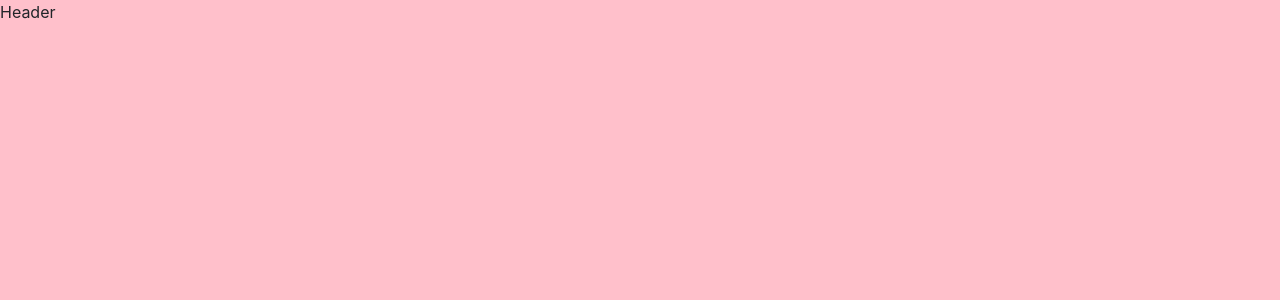
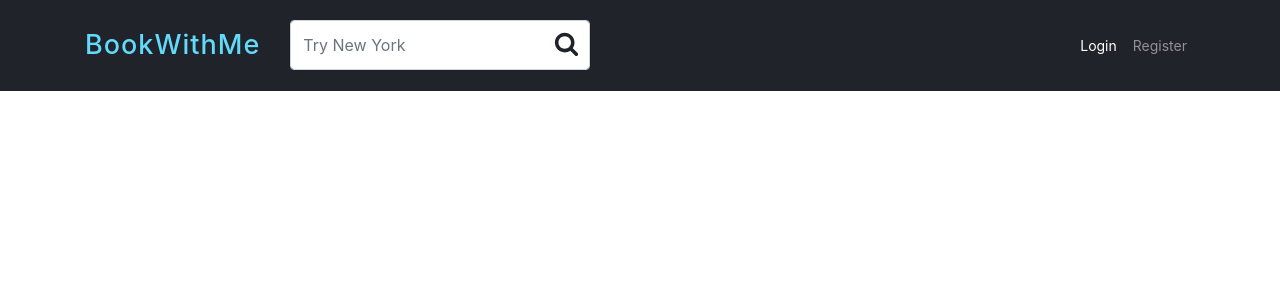
Before and after one commit to jeromeski/book-with-me, a React (Create React App) app: page / in a window 1280 px wide. Shown: the top 300 px of the page. Built offline with nearby package versions, Linux system fonts and the light colour scheme.

Commit message:
Created Header component with styles

```diff
--- /dev/null
+++ b/src/assets/img/sprite.html
@@ -0,0 +1,26 @@
+<!doctype html>
+<html>
+<head>
+    <title>IcoMoon - SVG Icons</title>
+    <meta charset="utf-8">
+    <meta name="viewport" content="width=device-width, initial-scale=1">
+    <link rel="stylesheet" href="demo-files/demo.css">
+    <link rel="stylesheet" href="style.css">
+</head>
+<body>
+<header class="bgc1 clearfix">
+<div class="mhl">
+    <p>SVG Icons - Generated by <a href="https://icomoon.io/app">IcoMoon</a></p><p><strong>Notice</strong>: This demo (along with "symbol-defs.svg" and "svgxuse.js" files) should be <b>hosted on a web server</b> to work properly.</p>
+</div>
+</header>
+    <div class="clearfix mhl ptl">
+        <h1 class="mvm mtn fgc1">Grid Size: 14</h1>
+        <div class="glyph fs1">
+            <div class="clearfix pbs">
+                <svg class="icon icon-search"><use xlink:href="symbol-defs.svg#icon-search"></use></svg><span class="name"> icon-search</span>
+            </div>
+        </div>
+  </div>
+<script defer src="svgxuse.js"></script>
+</body>
+</html>
--- /dev/null
+++ b/src/assets/sass/abstracts/_variables.scss
@@ -0,0 +1,8 @@
+
+$main-color: #61dafb;
+$main-text-gray-color: #484848;
+$light-gray-color: #a9a9a9;
+$main-black-color: #20232a;
+$main-white-color: #ededed;
+
+$light-gray-color-2: #dedada;
--- /dev/null
+++ b/src/assets/sass/components/_header.scss
@@ -0,0 +1,68 @@
+.navbar {
+  padding: 20px;
+  margin-bottom: 40px;
+  background-color: $main-black-color;
+
+  & .navbar-toggler {
+    @media only screen and (max-width: 600px) {
+     order: -1 ;
+    }
+  }
+
+  .bwm-search {
+    height: 50px;
+    width: 300px !important;
+
+    @media only screen and (max-width: 600px) {
+      width: calc(100vw - 40px) !important;
+      margin-right: auto;
+    }
+  }
+
+  .navbar-brand {
+    margin-right: 30px;
+    font-size: 27px;
+    letter-spacing: 1px;
+    color: $main-color !important;
+    font-weight: 500;
+
+    @media only screen and (max-width: 600px) {
+      font-size: 25px !important;
+      order: -2;
+    }
+  }
+
+  .nav-item {
+    font-size: 14px;
+  }
+
+  .btn-bwm-search {
+    border: none;
+    background-color: transparent;
+    outline: none;
+    margin-left: -50px;
+    display: flex;
+    align-items: center;
+
+    &:hover, &:focus, &:active {
+      background-color: transparent !important;
+      border-color: $main-color !important;
+      color: $main-color !important;
+      box-shadow: none;
+    }
+
+    & .search-icon {
+      fill: $main-black-color;
+      height: 25px;
+      width: 25px;
+      margin-bottom: 3px;
+      // margin-right: 3px;
+    }
+
+  }
+
+  .nav-item {
+    color: $main-white-color;
+  }
+
+}
--- a/src/assets/sass/mains.scss
+++ b/src/assets/sass/mains.scss
@@ -1,6 +1,2 @@
-body {
-  background-color: pink;
-  height: 100%;
-  min-height: 80rem;
-  width: 100%;
-}
+@import './abstracts/variables';
+@import './components/header';
--- a/src/shared/Header.js
+++ b/src/shared/Header.js
@@ -1,7 +1,49 @@
 import React from 'react';
+import sprites from '../assets/img/sprite.svg';
 
 const Header = () => {
-	return <div>Header</div>;
+	return (
+		<nav className='navbar navbar-dark navbar-expand-lg'>
+			<div className='container'>
+				<a className='navbar-brand' href=''>
+					BookWithMe
+				</a>
+				<form className='form-inline my-2 my-lg-0'>
+					<input
+						className='form-control mr-sm-2 bwm-search'
+						type='search'
+						placeholder='Try New York'
+						aria-label='Search'></input>
+					<button className='btn-bwm-search' type='submit'>
+						<svg className='search-icon'>
+							<use xlinkHref={`${sprites}#icon-search`}></use>
+						</svg>
+					</button>
+				</form>
+				<button
+					className='navbar-toggler'
+					type='button'
+					data-toggle='collapse'
+					data-target='#navbarNavAltMarkup'
+					aria-controls='navbarNavAltMarkup'
+					aria-expanded='false'
+					aria-label='Toggle navigation'>
+					<span className='navbar-toggler-icon'></span>
+				</button>
+				<div className='collapse navbar-collapse' id='navbarNavAltMarkup'>
+					<div className='navbar-nav ml-auto'>
+						<a className='nav-item nav-link active' href=''>
+							Login <span className='sr-only'>(current)</span>
+						</a>
+						<a className='nav-item nav-link' href=''>
+							Register
+						</a>
+					</div>
+				</div>
+			</div>
+		</nav>
+	);
+
 };
 
 export default Header;
```
Also changed, not shown: workflow_notes/002-bwm-bootstrap.md (+1 -1 lines), workflow_notes/003-bwm-sass.md (+2 -0 lines), src/assets/img/sprite.svg (added), 1 other file (tests, documents, lock files or other folders).
